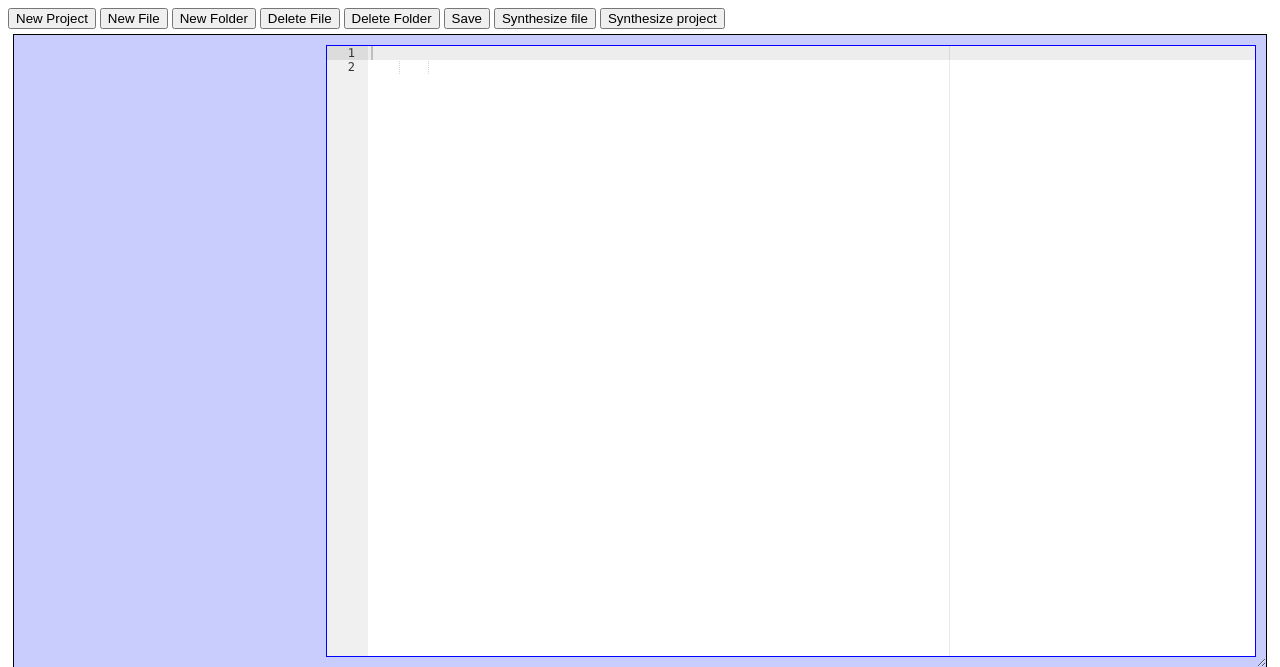
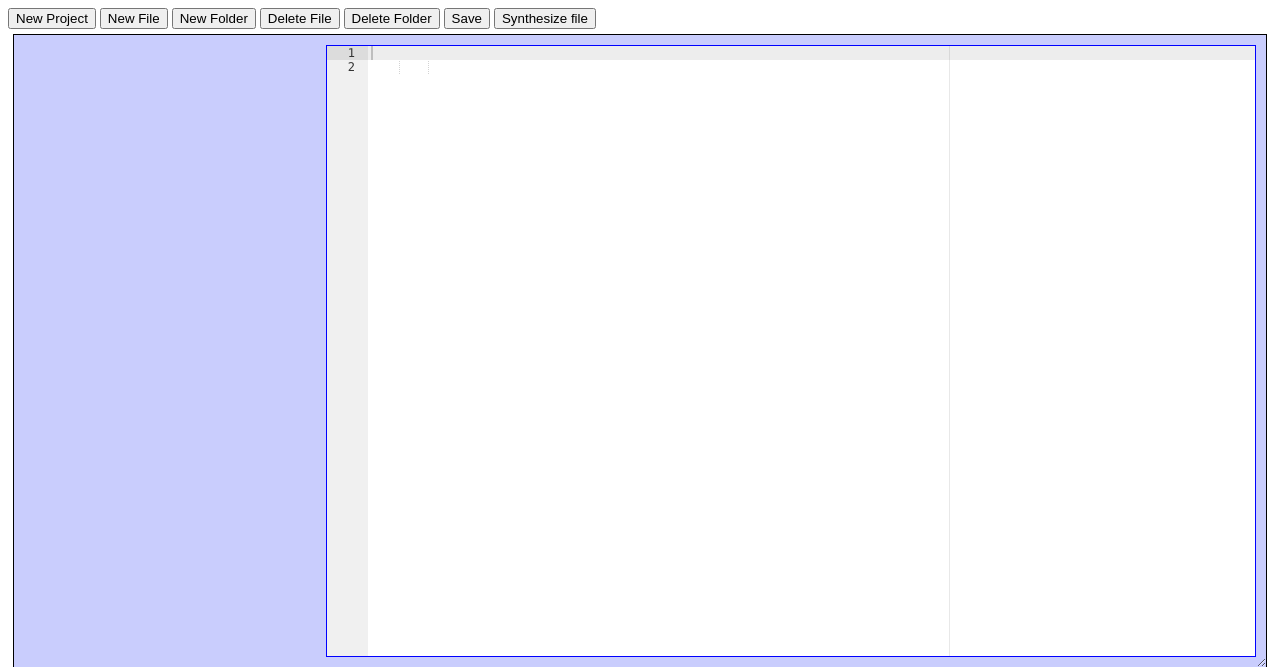
Before and after one commit to dahalankur/es4VHDL, a Flask app: template templates/index.html in a window 1280 px wide. Shown: the top 667 px of the page. Run offline with Flask 2, Linux system fonts and the light colour scheme; the template is opened without the code that fills it, so the values that code supplies are empty; some libraries are stand-ins or nearby versions.

Commit message:
Give up on synthesis for the night

```diff
--- a/templates/index.html
+++ b/templates/index.html
@@ -129,7 +129,6 @@
             <button id="Delete_Folder" onclick="delete_folder()">Delete Folder</button>
             <button id="Save_File" onclick="save_file()">Save</button>
             <button id="Synthesize" onclick="synthesize()"> Synthesize file</button>
-            <button id="Synthesize_Project" onclick="synthesize_project()"> Synthesize project</button>
         </div>
     </div>
     <div class="bottom-box">
```
Also changed, not shown: app.py (+3 -4 lines).
